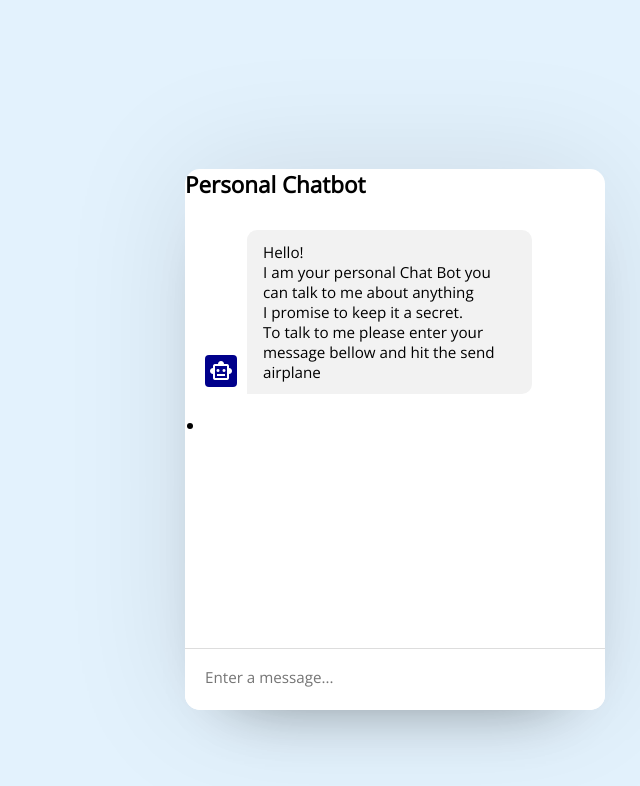
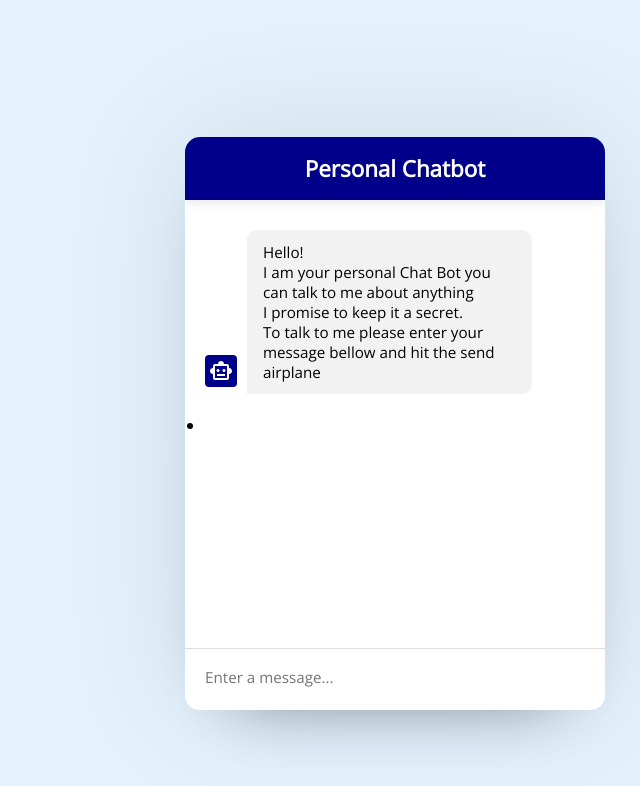
Before and after one commit to HadiaAli/Mental-health-chat-bot, a plain HTML site: page index.html in a window 1280 px wide. Shown: the whole page, without its empty margins (640-1280 px from the left). Drawn offline with nearby package versions, Linux system fonts and the light colour scheme.

Commit message:
css bug fix

```diff
--- a/style.css
+++ b/style.css
@@ -26,7 +26,7 @@ body {
     transition: all 0.1s ease;
   }
 
-.chatbot heade {
+.chatbot header {
     padding: 16px 0;
     position: relative;
     text-align: center;
```
